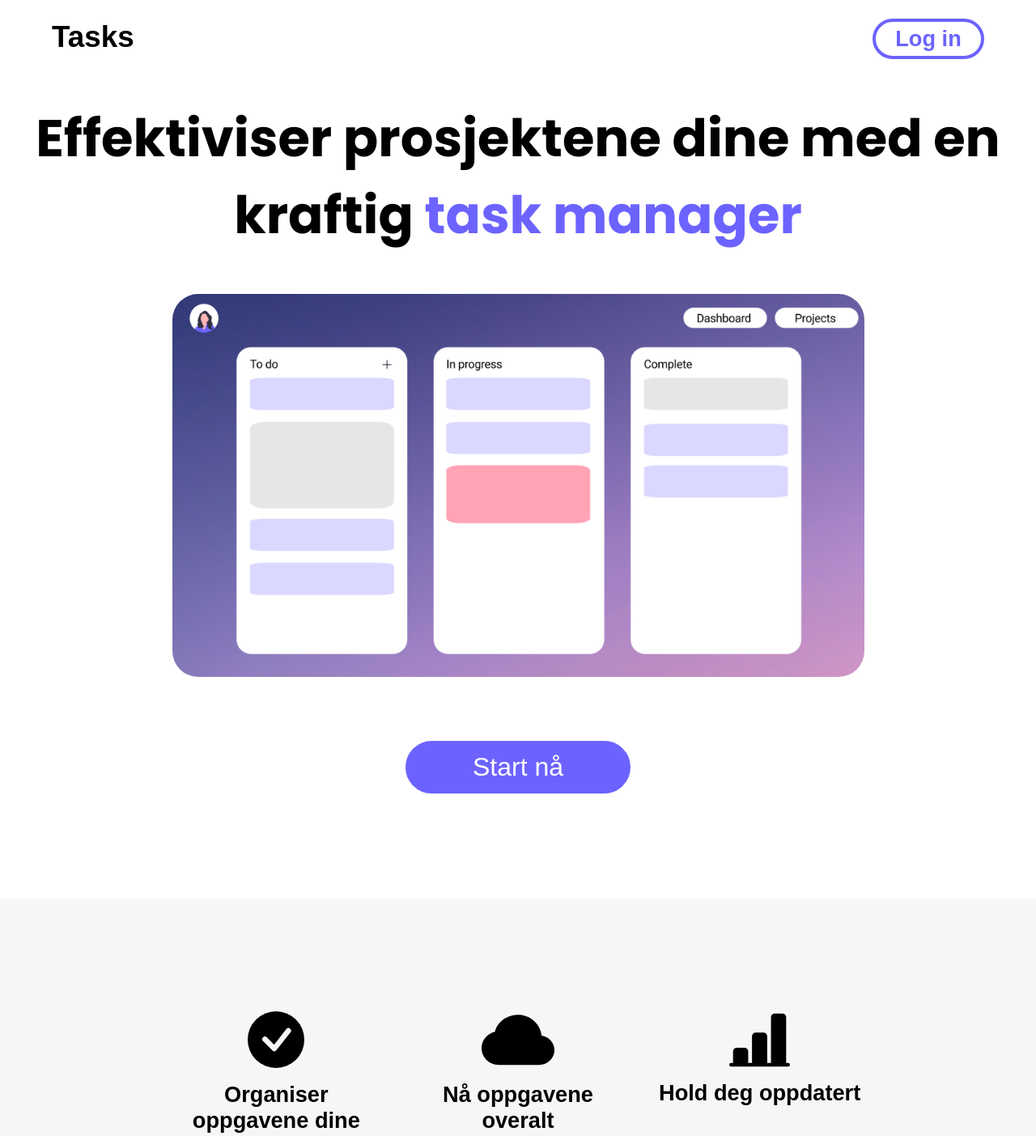
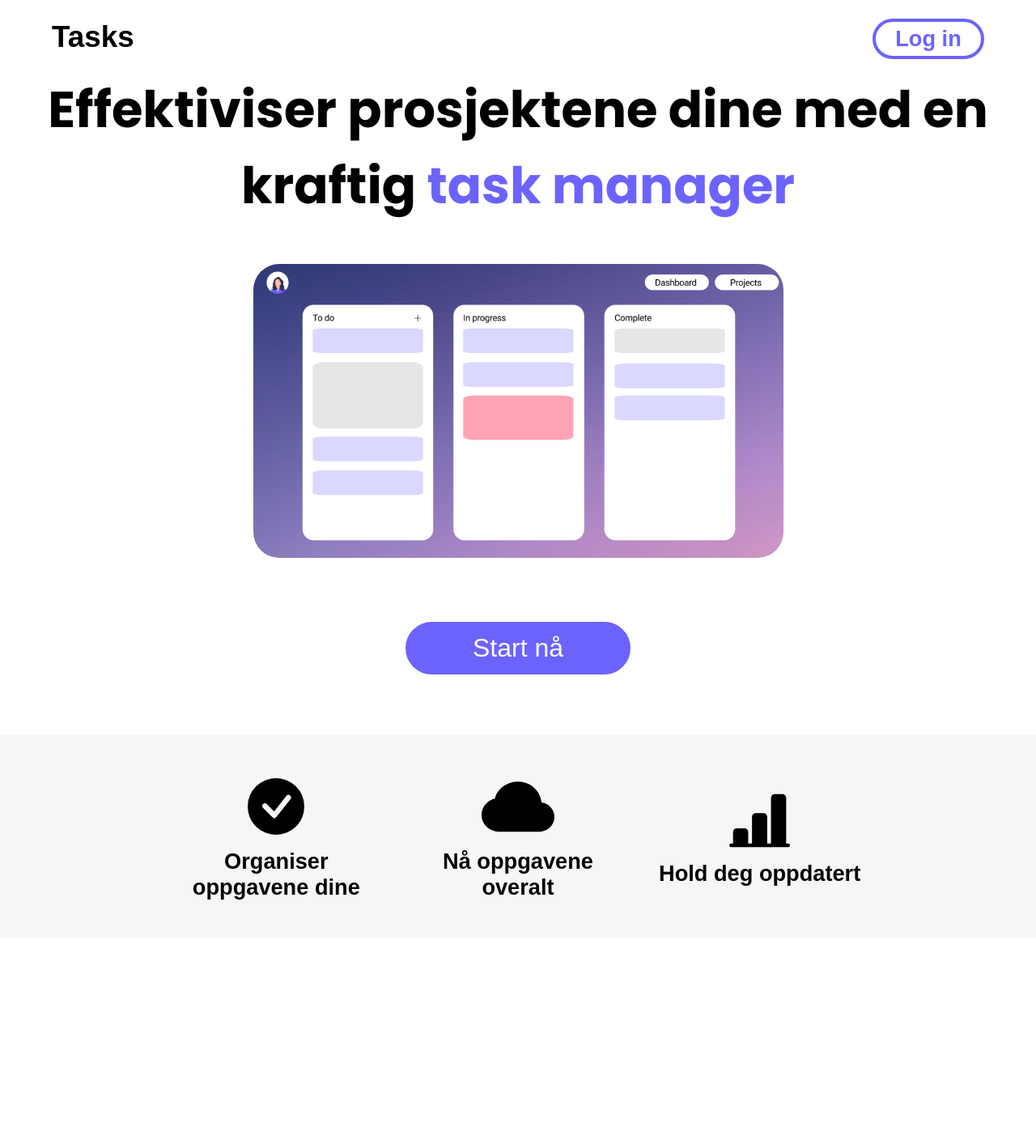
Before and after one commit to Tabgen/Task-manager, a website: page public/index.html in a window 1280 px wide. Shown: the top 1403 px of the page at 81% size. Drawn offline with nearby package versions, Linux system fonts and the light colour scheme.

Commit message:
små endringer for å få den til å se bedre ut på 16:9 skjermer

```diff
--- a/public/index.html
+++ b/public/index.html
@@ -80,7 +80,7 @@
     </section>
 
     <section class="call">
-        <h2>Øk produktiviteten din i dag gratis med <b>Tasks</b></h2>
+        <h2>Øk produktiviteten din gratis i dag med <b>Tasks</b></h2>
         <a class="getstarted2" href="/innloggings side/index.html">Start nå</a>
     </section>
 
--- a/public/style.css
+++ b/public/style.css
@@ -45,17 +45,17 @@ nav {
 
 .Hero1 h1 {
     text-align: center;
-    font-size: 4rem;
-    width: 1290px;
+    font-size: 3.9rem;
+    width: 1190px;
     font-weight: 900;
-    margin-top: 50px;
+    margin-top: 15px;
     margin-bottom: 50px;
     font-family: 'Poppins', sans-serif;
 }
 
 .Hero1 h1 b {
     text-align: center;
-    font-size: 4rem;
+    font-size: 3.9rem;
     width: 1290px;
     font-weight: 900;
     margin-top: 40px;
@@ -65,7 +65,7 @@ nav {
 }
 
 .mainpicture img {
-    width: 855px;
+    width: 655px;
     border-radius: 32px;
 }
 
@@ -88,10 +88,10 @@ nav {
 }
 
 .statusbar {
-    height: 376px;
+    height: 250px;
     width: 100%;
     background-color: #F6F6F6;
-    margin-top: 130px;
+    margin-top: 75px;
     display: flex;
     justify-content: center;
     align-items: center;
@@ -102,12 +102,11 @@ nav {
     display: flex;
     justify-content: space-around;
     align-items: center;
-    height: 376px;
+    height: 250px;
 }
 
 .statuscontainer {
     width: 30%;
-    height: 30%;
     text-align: center;
 }
 
@@ -391,6 +390,21 @@ footer {
 }
 
 @media only screen and (min-width: 2000px) {
+
+    .Hero1 h1 {
+        margin-top: 50px;
+    }
+
+    .statusbar {
+        margin-top: 125px;
+    }
+
+
+    .mainpicture img {
+        width: 855px;
+        border-radius: 32px;
+    }
+
     body {
         width: 100%;
     }
```
